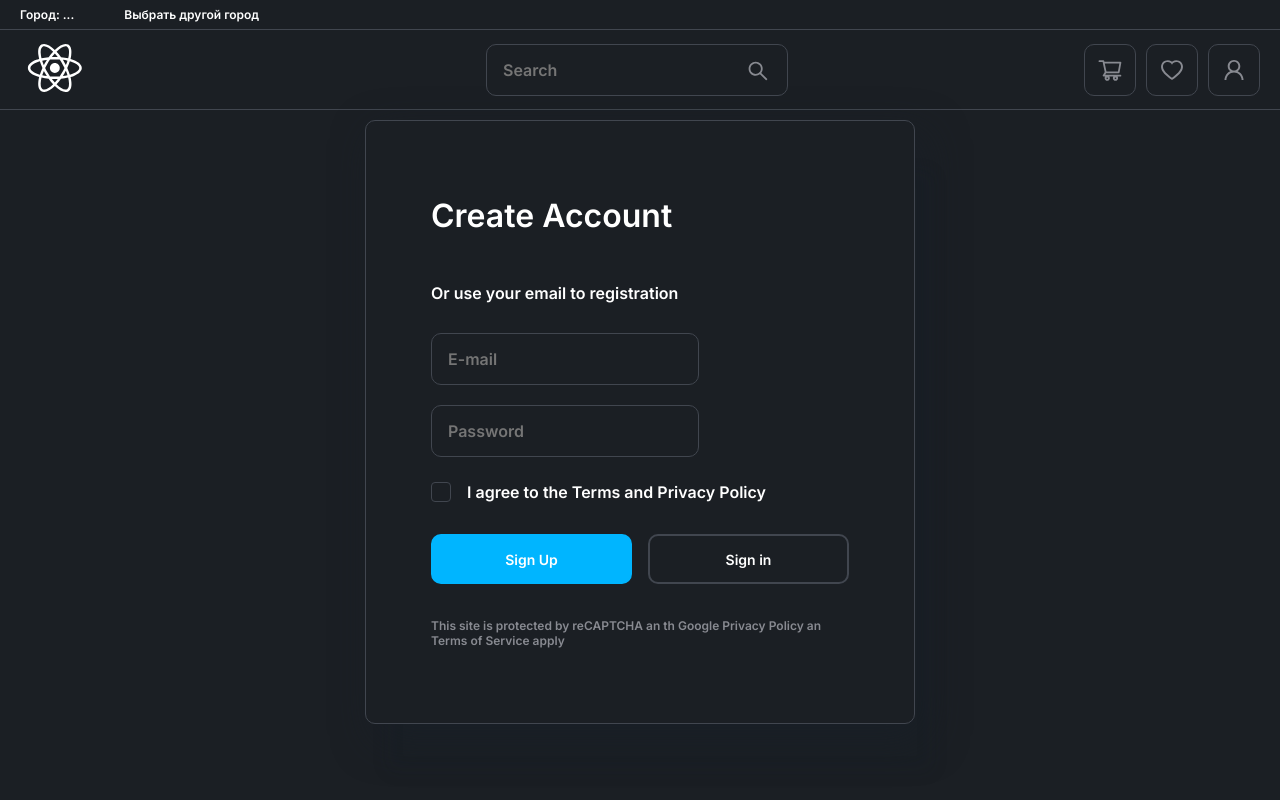
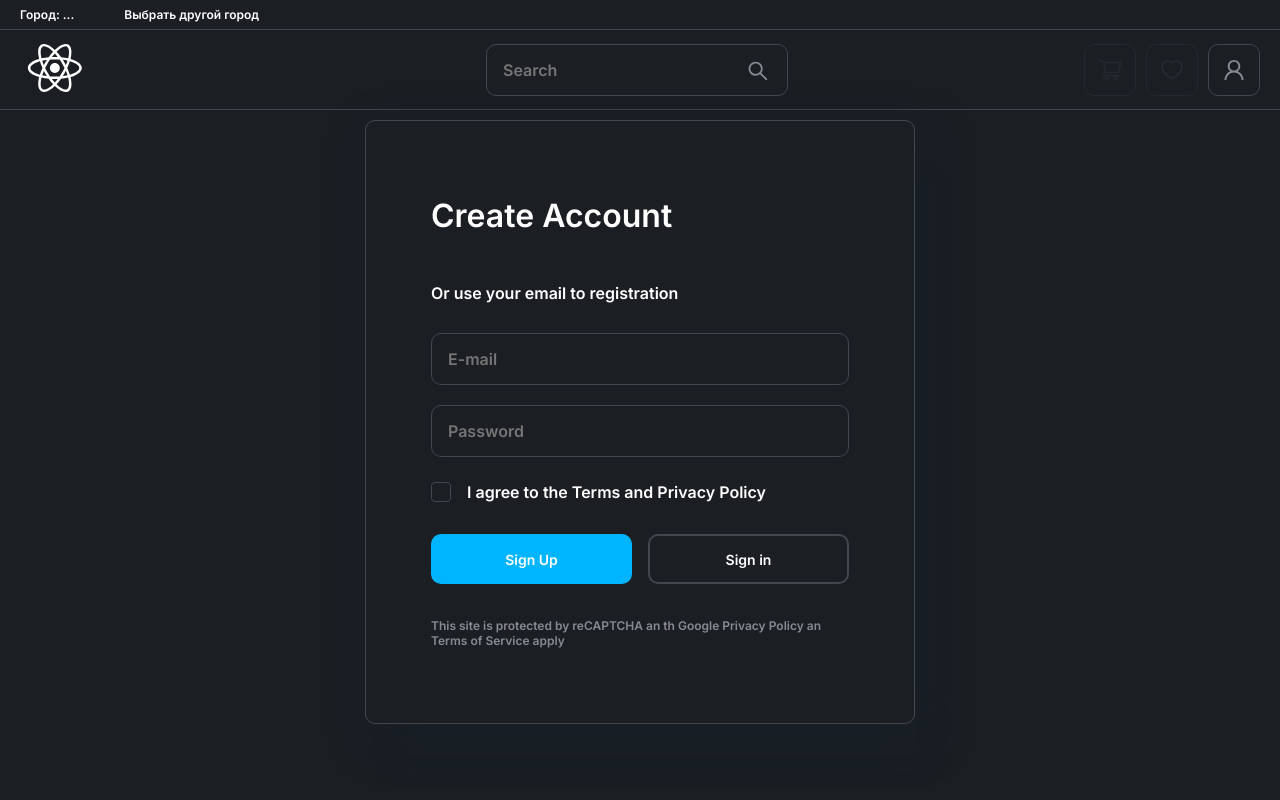
Before and after one commit to proll4588/shop-frontend, a React app: page /auth in a window 1280 px wide. Shown: the top 800 px of the page. Built offline with nearby package versions, Linux system fonts and the light colour scheme; what apollo-upload-client would draw is missing.

Commit message:
add dis prop

```diff
--- a/src/components/UI/IconCard/IconCard.props.ts
+++ b/src/components/UI/IconCard/IconCard.props.ts
@@ -1,4 +1,4 @@
-import React from "react";
+import React from 'react'
 
 export default interface IconCardProps {
     icon: React.ReactElement
@@ -6,4 +6,5 @@ export default interface IconCardProps {
     title?: string
     text?: string
     to: string
+    disabled?: boolean
 }
--- a/src/components/UI/IconCard/IconCard.tsx
+++ b/src/components/UI/IconCard/IconCard.tsx
@@ -12,7 +12,14 @@ const getStr = (number) => {
     return `${number}`
 }
 
-const IconCard: FC<IconCardProps> = ({ icon, number, title, text, to }) => {
+const IconCard: FC<IconCardProps> = ({
+    icon,
+    number,
+    title,
+    text,
+    to,
+    disabled,
+}) => {
     return (
         <IconContext.Provider value={{ className: styles.IconCard__icon }}>
             <div className={styles.IconCard}>
@@ -23,9 +30,19 @@ const IconCard: FC<IconCardProps> = ({ icon, number, title, text, to }) => {
                         </div>
                     )}
 
-                    <Link to={to}>
-                        <Square icon={icon} />
-                    </Link>
+                    {disabled ? (
+                        <Square
+                            icon={icon}
+                            disasble={disabled}
+                        />
+                    ) : (
+                        <Link to={to}>
+                            <Square
+                                icon={icon}
+                                disasble={disabled}
+                            />
+                        </Link>
+                    )}
 
                     {!!title && (
                         <div className={styles.IconCard__desc}>
--- a/src/components/UI/Input/Input.module.scss
+++ b/src/components/UI/Input/Input.module.scss
@@ -4,6 +4,7 @@
     &__container {
         // display: inline-block;
         position: relative;
+        width: 100%;
     }
     &__icon {
         // display: inherit;
@@ -17,6 +18,7 @@
         font-size: 24px;
     }
     &__input {
+        width: 100%;
         height: 52px;
 
         background: var(--color-bg);
--- a/src/components/UI/Square/Square.module.scss
+++ b/src/components/UI/Square/Square.module.scss
@@ -31,7 +31,14 @@
 
         &_disasble {
             color: var(--color-grey-text);
+            border-color: var(--color-gray-4);
             cursor: not-allowed;
+            .Square__icon {
+                color: var(--color-gray-4);
+            }
+            &:hover {
+                border-color: var(--color-gray-4);
+            }
         }
 
         &_error {
--- a/src/components/UI/Square/Square.tsx
+++ b/src/components/UI/Square/Square.tsx
@@ -28,7 +28,7 @@ const Square: FC<SquareProps> = ({
     return (
         <div
             className={addClassName}
-            onClick={clickHandler}
+            onClick={disasble ? () => {} : clickHandler}
         >
             <IconContext.Provider value={{ className: styles.Square__icon }}>
                 {string !== undefined
```
